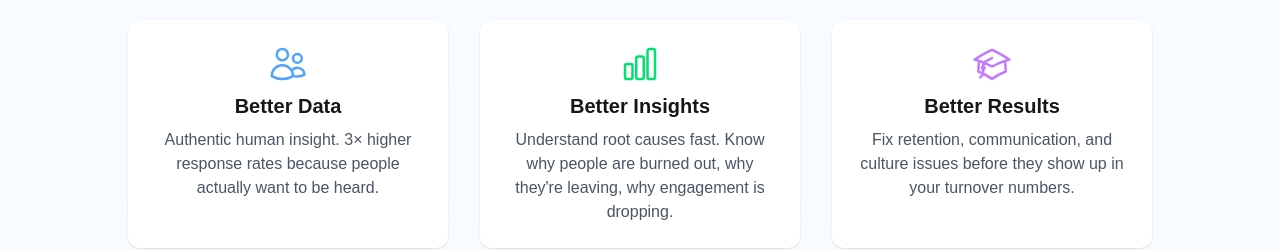
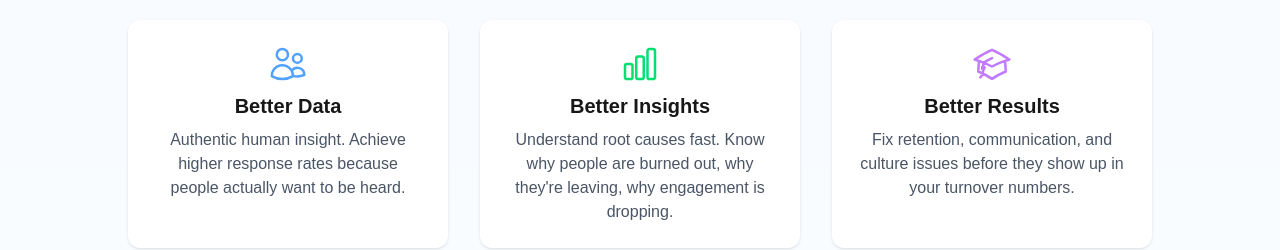
Before and after one commit to damienwarren-blip/video-coach, a Next.js app: page / in a window 1280 px wide. Shown: the part 1220-1470 px from the top of the page. Built offline with nearby package versions, Linux system fonts and the light colour scheme.

Commit message:
Update page.js

```diff
--- a/app/page.js
+++ b/app/page.js
@@ -45,7 +45,7 @@ export default function Home() {
           <div className="flex flex-col items-center p-6 bg-white rounded-xl shadow hover:shadow-lg transition">
             <UsersIcon className="h-10 w-10 text-blue-400 mb-2" />
             <h3 className="text-xl font-semibold mb-2">Better Data</h3>
-            <p className="text-gray-600">Authentic human insight. 3× higher response rates because people actually want to be heard.</p>
+            <p className="text-gray-600">Authentic human insight. Achieve higher response rates because people actually want to be heard.</p>
           </div>
           <div className="flex flex-col items-center p-6 bg-white rounded-xl shadow hover:shadow-lg transition">
             <ChartBarIcon className="h-10 w-10 text-green-400 mb-2" />
```
